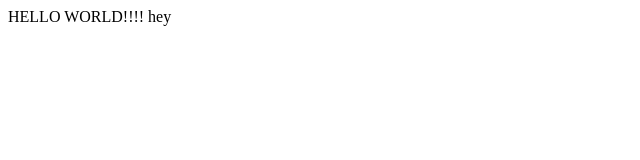
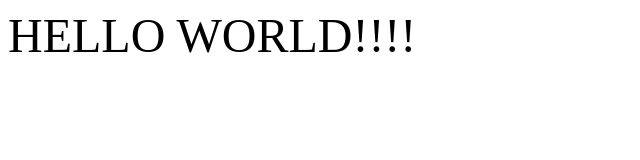
Before and after one commit to colbyjanecka/WebDev, a plain HTML site: page index.html in a window 1280 px wide. Shown: the whole page, without its empty margins (0-640 px from the left). Drawn offline with Linux system fonts and the light colour scheme.

Commit message:
increased font size

```diff
--- a/index.html
+++ b/index.html
@@ -2,8 +2,9 @@
 
 <header>
 
-  HELLO WORLD!!!!
-  hey
+  <font size=12>
+    HELLO WORLD!!!!
+  </font>
 
 </header>
 
```
